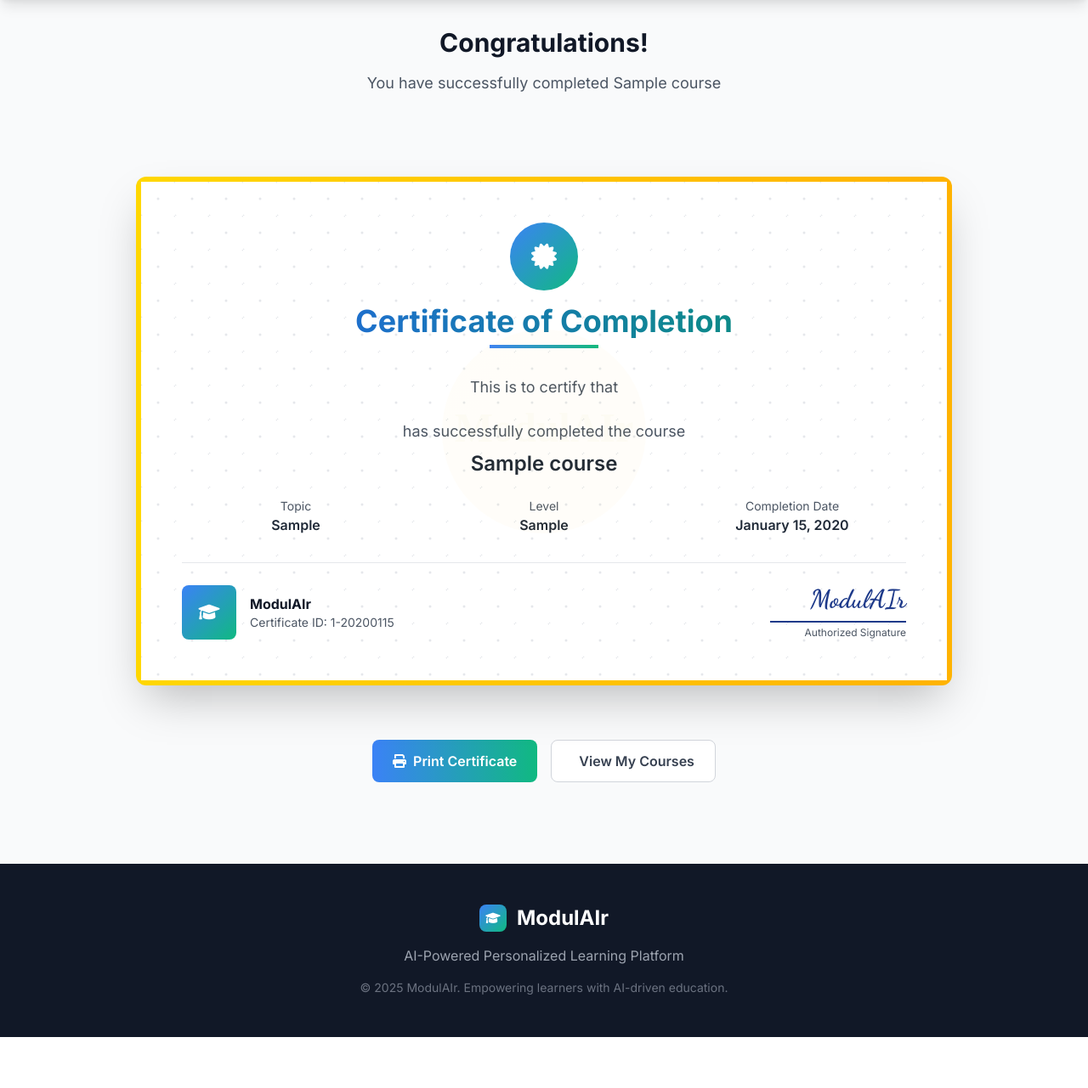
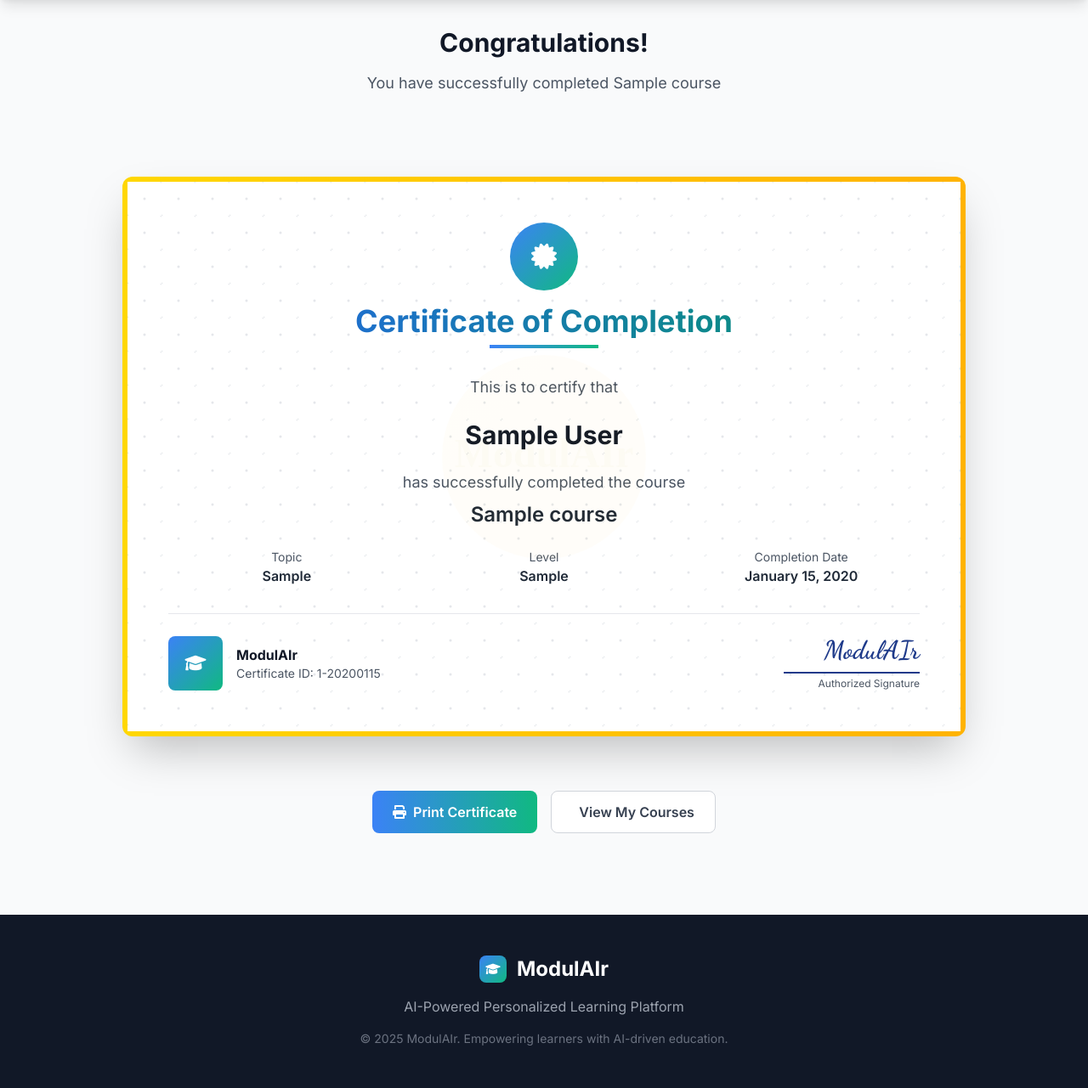
Before and after one commit to thepriest0/Modulair, a Flask app: page /certificate/1 in a window 1280 px wide. Shown: the part 64-1345 px from the top of the page at 85% size. Before the commit the page ends 1285 px from the top, so only its background shows below. Run offline with Flask 3, Linux system fonts and the light colour scheme; a user stored in the database is signed in; tables that the repository leaves empty hold one stand-in row (values such as "Sample post").

Commit message:
Refactor certificate template for improved layout and print functionality. Consolidate non-printable content structure, update user name display method, and enhance print styles for better presentation. Adjust CSS for consistent margins and positioning.

```diff
--- a/templates/certificate.html
+++ b/templates/certificate.html
@@ -4,16 +4,14 @@
 
 {% block content %}
 <!-- Non-printable content -->
-<div class="no-print">
-    <div class="max-w-4xl mx-auto px-4 sm:px-6 lg:px-8 py-8">
+<div class="no-print max-w-4xl mx-auto px-4 sm:px-6 lg:px-8 py-8">
     <div class="text-center mb-8">
         <h1 class="text-3xl font-bold text-gray-900 mb-4">Congratulations!</h1>
         <p class="text-lg text-gray-600">You have successfully completed {{ course.title }}</p>
     </div>
 </div>
-</div>
 
-<!-- Certificate (This is the only part that will print) -->
+<!-- Certificate - Only this will be printed -->
 <div class="certificate-wrapper">
     <div class="certificate-container bg-white rounded-xl shadow-2xl p-12">
         <div class="text-center">
@@ -45,7 +43,7 @@
             <!-- Certificate Content -->
             <div class="mb-8">
                 <p class="text-lg text-gray-600 mb-6">This is to certify that</p>
-                <h3 class="text-3xl font-bold text-gray-900 mb-6">{{ user.name }}</h3>
+                <h3 class="text-3xl font-bold text-gray-900 mb-6">{{ user.get_full_name() }}</h3>
                 <p class="text-lg text-gray-600 mb-2">has successfully completed the course</p>
                 <h4 class="text-2xl font-semibold text-gray-800 mb-6">{{ course.title }}</h4>
 
@@ -89,8 +87,7 @@
 </div>
 
 <!-- Non-printable actions -->
-<div class="no-print">
-    <div class="max-w-4xl mx-auto px-4 sm:px-6 lg:px-8 py-8">
+<div class="no-print max-w-4xl mx-auto px-4 sm:px-6 lg:px-8 py-8">
     <div class="text-center space-y-4">
         <div class="flex flex-col sm:flex-row gap-4 justify-center">
             <button onclick="window.print()" class="inline-flex items-center px-6 py-3 bg-gradient-to-r from-blue-500 to-green-500 text-white rounded-lg font-semibold hover:from-blue-600 hover:to-green-600 transition-all">
@@ -115,8 +111,8 @@
 
 .certificate-wrapper {
     max-width: 1024px;
-    margin: 0 auto;
-    padding: 2rem;
+    margin: 2rem auto;
+    padding: 0 1rem;
 }
 
 .certificate-container {
```
Also changed, not shown: other parts of templates/certificate.html (+28 -42 lines). Lines whose indentation alone changed are shown as unchanged.
